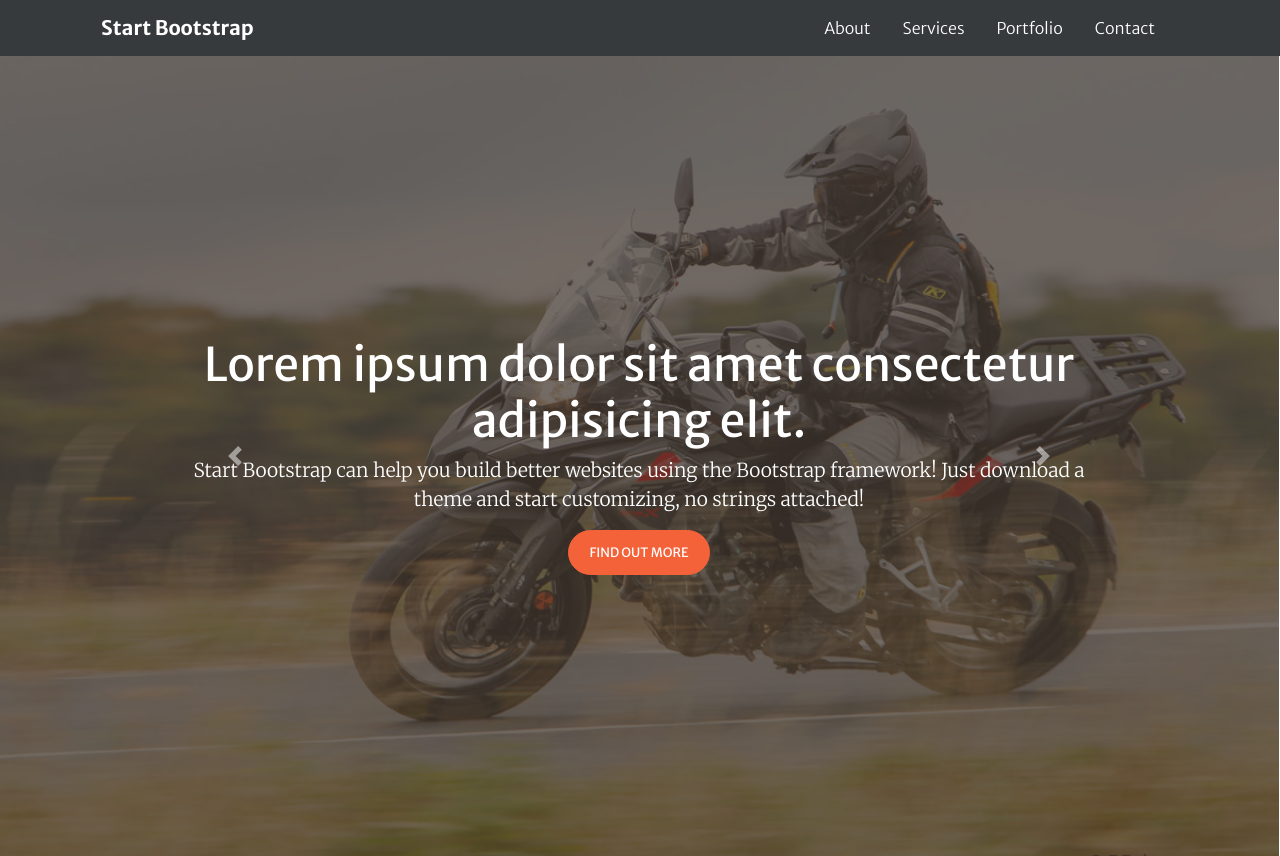
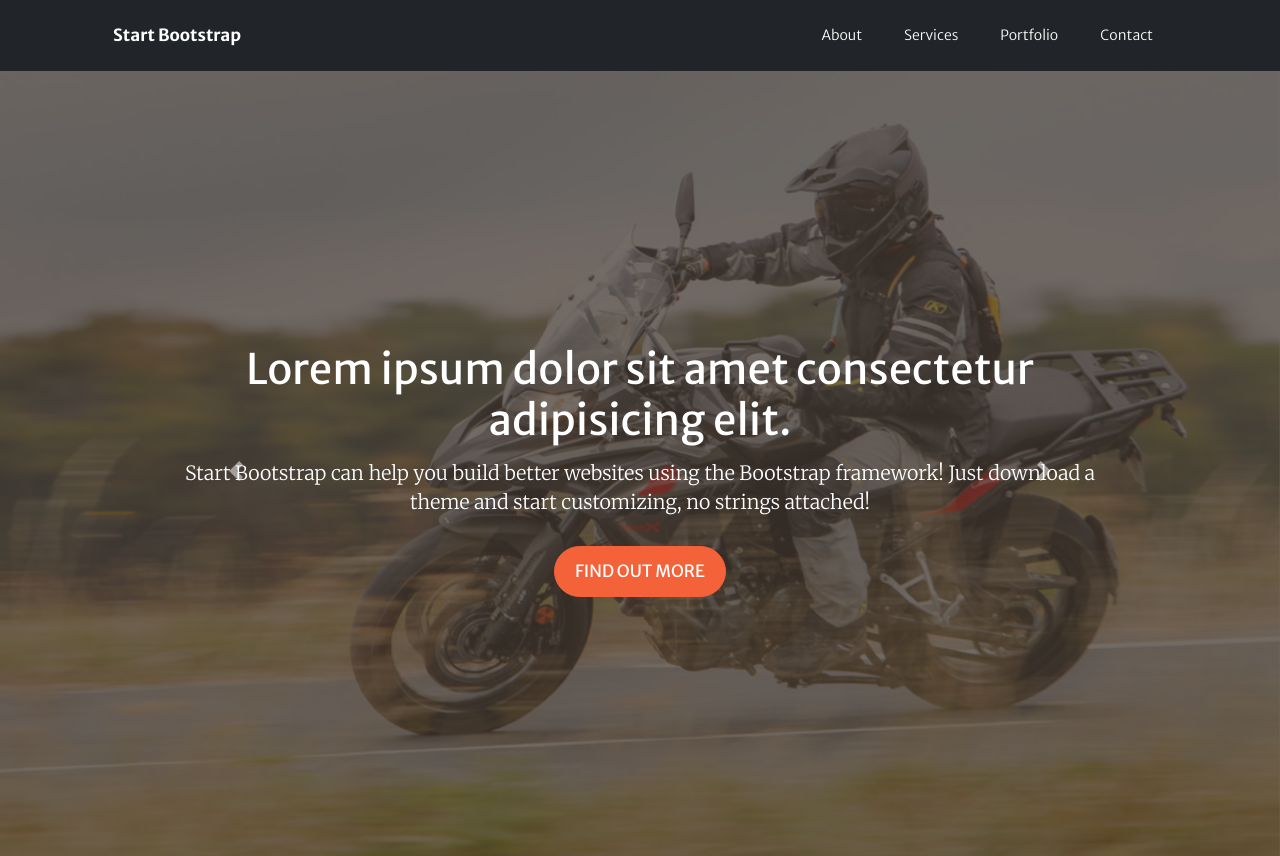
Before and after one commit to amnaatarapper/creative-caroussel, a website: page index.html in a window 1280 px wide. Shown: the top 856 px of the page. Drawn offline with nearby package versions, Linux system fonts and the light colour scheme.

Commit message:
responsive typography

```diff
--- a/index.html
+++ b/index.html
@@ -24,16 +24,16 @@
         </button>
         <div class="collapse navbar-collapse" id="navbarNav">
           <ul class="navbar-nav">
-            <li class="nav-item ml-3">
+            <li class="nav-item ml-2">
               <a class="nav-link" href="#about">About <span class="sr-only">(current)</span></a>
             </li>
-            <li class="nav-item ml-3">
+            <li class="nav-item ml-2">
               <a class="nav-link" href="#services">Services</a>
             </li>
-            <li class="nav-item ml-3">
+            <li class="nav-item ml-2">
               <a class="nav-link" href="#gallery">Portfolio</a>
             </li>
-            <li class="nav-item ml-3">
+            <li class="nav-item ml-2">
               <a class="nav-link" href="#contact">Contact</a>
             </li>
           </ul>
@@ -44,8 +44,8 @@
 
   <!-- HERO -->
   <section class="hero">
-    <div class="container-fluid">
-      <div class="caroussel mx-n3">
+    <div class="container-fluid p-0 m-0">
+      <div class="caroussel">
         <div id="carousel-hero" class="carousel slide" data-ride="carousel">
           <div class="carousel-inner">
             <div class="carousel-item active">
@@ -284,7 +284,11 @@
 
   <!-- FOOTER -->
   <section class="footer">
-    <p>Copyright 2020 - CasbahTech</p>
+    <div class="container py-2">
+      <div class="col-12 text-center">
+        <span>Copyright 2020 - CasbahTech</span>
+      </div>
+    </div>
   </section>
   <!-- SCRIPTS -->
   <script src="https://code.jquery.com/jquery-3.4.1.slim.min.js"
--- a/scss/_mixins.scss
+++ b/scss/_mixins.scss
@@ -1,25 +1,12 @@
-@mixin header-big {
-    font-family: $font-sans;
-    font-weight: 700;
-    font-size: 3.5rem;
-    line-height: 4.1875rem;
+%section {
+    font-size: 1rem;
+    h1 {
+        font-size: 1.5em;
+    }
+    p {
+        font-size: .7em;
+    }
+    a {
+        font-size: .6em;
+    }
 };
-
-@mixin header-medium {
-    font-family: $font-sans;
-    font-weight: 500;
-    font-size: 2rem;
-    line-height: 2.375rem;
-};
-
-@mixin header-small {
-    font-family: $font-sans;
-    font-weight: 400;
-    font-size: 1rem;
-    line-height: 1.5rem;
-};
-
-@mixin separator($color, $width: 6.25rem) {
-    width: $width;
-    border: 0.0625rem solid $color;
-};
--- a/scss/_vars.scss
+++ b/scss/_vars.scss
@@ -32,9 +32,7 @@ $theme-colors: map-merge(
 $font-family-sans-serif:      $font-sans;
 $font-family-base:            $font;
 
-$font-size-base:              1rem;
-$font-size-lg:                $font-size-base * 1.25;
-$font-size-sm:                $font-size-base * .875;
+// $font-size-base:              1rem;
 
 $font-weight-lighter:         lighter;
 $font-weight-normal:          300;
@@ -44,12 +42,8 @@ $font-weight-bolder:          bolder;
 $font-weight-base:            $font-weight-normal;
 
 $line-height-base:            1.5;
-$line-height-lg:              2;
-$line-height-sm:              1.25;
 
-$h1-font-size:                $font-size-base * 2.5;
-$h2-font-size:                $font-size-base * 2;
-$h3-font-size:                $font-size-base * 1.75;
+// $h1-font-size:                $font-size-base * 2.5;
 
 // Components
 // Buttons
@@ -67,5 +61,3 @@ $btn-font-size-sm:            $font-size-base * .6;
 $btn-padding-y-lg:            $btn-padding-y;
 $btn-padding-x-lg:            $btn-padding-x;
 $btn-font-size-lg:            $font-size-base * .8;
-
-// Col
--- a/scss/main.scss
+++ b/scss/main.scss
@@ -8,63 +8,41 @@
 html {
     -webkit-scroll-behavior: smooth;
     scroll-behavior: smooth;
+    font-size: 16px;
+    @include media-breakpoint-up(xs) {
+        font-size: 16px;
+    }
+
+    @include media-breakpoint-up(sm) {
+        font-size: 18px;
+    }
+
+    @include media-breakpoint-up(md) {
+        font-size: 20px;
+    }
+
+    @include media-breakpoint-up(lg) {
+        font-size: 24px;
+    }
+
+    @include media-breakpoint-up(xl) {
+        font-size: 28px;
+    }
 }
 
 body {
     font-family: $font-family-sans-serif;
     line-height: $line-height-base;
-    font-size: $font-size-base;
+    font-size: 1rem;
     color: map-get($theme-colors, "secondary");
 }
 
 h1 {
     font-weight: $font-weight-bolder;
-
-    @include media-breakpoint-up(xs) {
-        font-size: 1.7rem;
-    }
-
-    @include media-breakpoint-up(sm) {
-        font-size: 2rem;
-    }
-
-    @include media-breakpoint-up(md) {
-        font-size: 2.3rem;
-    }
-
-    @include media-breakpoint-up(lg) {
-        font-size: 2.6rem;
-    }
-
-    @include media-breakpoint-up(xl) {
-        font-size: 2.9rem;
-    }
 }
-
 p {
     font-family: $font-family-base;
-
-    @include media-breakpoint-up(xs) {
-        font-size: .6rem;
-    }
-
-    @include media-breakpoint-up(sm) {
-        font-size: .7rem;
-    }
-
-    @include media-breakpoint-up(md) {
-        font-size: .9rem;
-    }
-
-    @include media-breakpoint-up(lg) {
-        font-size: 1rem;
-    }
-
-    @include media-breakpoint-up(xl) {
-        font-size: 1.2rem;
-    }
 }
-
 
 // ----------------------------------------
 // Page Home
@@ -77,12 +55,15 @@ p {
     width: 100%;
     font-family: $font-family-sans-serif;
     z-index: 1500;
-    transition: background-color 1s ease;
-    background-color: transparentize(map-get($theme-colors, "dark"), $amount: .1);
+    transition: background-color .5s ease, padding .8s ease-in, font-size .7s;
+    background-color: map-get($theme-colors, "dark");
+    font-size: .5rem;
+
     .container {
         .navbar {
             .navbar-brand {
                 font-weight: $font-weight-bold;
+                font-size: 1.2em;
                 color: inherit;
 
                 &:hover {
@@ -102,6 +83,7 @@ p {
                 .nav-item {
                     .nav-link {
                         color: inherit;
+                        font-size: 1em;
 
                         &:hover {
                             opacity: .75;
@@ -115,7 +97,7 @@ p {
 
                 @include media-breakpoint-up(md) {
                     position: absolute;
-                    right: 2rem;
+                    right: 2em;
                 }
             }
         }
@@ -125,6 +107,8 @@ p {
 .fixed-top {
     background-color: transparentize(map-get($theme-colors, "dark"), $amount: .05);
     color: map-get($theme-colors, "primary");
+    padding: 0;
+    font-size: .6em;
 }
 
 // Page Home / Hero
@@ -132,6 +116,7 @@ p {
 .hero {
     position: relative;
     height: 100vh;
+    @extend %section;
 
     .container-fluid {
         .caroussel {
@@ -192,6 +177,7 @@ p {
 // -------------------
 .cta {
     background-color: map-get($theme-colors, "primary");
+    @extend %section;
 
     .container {
         h1 {
@@ -217,6 +203,10 @@ p {
 .services {
     color: map-get($theme-colors, "dark");
     overflow: hidden;
+    @extend %section;
+    h1 {
+        font-size: 1.2em;
+    }
 
     &__heading {
         h1 {
@@ -237,39 +227,14 @@ p {
 
     .service__container {
         color: map-get($theme-colors, "dark");
-        font-size: 1rem;
         width: 100%;
-
-        h1 {
-            font-weight: $font-weight-base;
-
-            @include media-breakpoint-up(xs) {
-                font-size: 1rem;
-            }
-
-            @include media-breakpoint-up(sm) {
-                font-size: 1.3rem;
-            }
-
-            @include media-breakpoint-up(md) {
-                font-size: 1.6rem;
-            }
-
-            @include media-breakpoint-up(lg) {
-                font-size: 1.9rem;
-            }
-
-            @include media-breakpoint-up(xl) {
-                font-size: 2.2rem;
-            }
-        }
 
         .icon {
             color: map-get($theme-colors, "primary");
 
             font: {
                 weight: 900;
-                size: 2.5rem;
+                size: 2em;
                 line-height: 64;
             }
         }
@@ -283,6 +248,8 @@ p {
 .gallery {
     background-color: map-get($theme-colors, "dark");
     overflow: hidden;
+    @extend %section;
+
     .container-fluid {
         padding-left: 0;
         padding-right: 0;
@@ -359,6 +326,7 @@ p {
     color: map-get($theme-colors, "dark");
     overflow-x: hidden;
     background-color: lighten(map-get($theme-colors, "dark"), $amount: 80);
+    @extend %section;
 
     .contacts__heading {
         h1 {
@@ -385,39 +353,16 @@ p {
 
 .form {
     background-color: lighten(map-get($theme-colors, "dark"), $amount: 80);
+
+    label {
+        font-size: .7rem;
+    }
 }
 
 
 // Page Home / FOOTER
 // -------------------
 .footer {
-    display: flex;
-    align-items: center;
-    justify-content: center;
-    background-color: #f8f9fa;
-    padding: 1.875rem 0;
-
-    & p {
-        margin: auto 0;
-    }
-
-    @include media-breakpoint-up(xs) {
-        padding: 1rem 0;
-
-        & p {
-            font-size: .6rem;
-        }
-    }
-
-    @include media-breakpoint-up(md) {
-        & p {
-            font-size: .7rem;
-        }
-    }
-
-    @include media-breakpoint-up(lg) {
-        & p {
-            font-size: 1rem;
-        }
-    }
+    background-color: map-get($theme-colors, "dark");
+    font-size: .7rem;
 }
```
Also changed, not shown: bootstrap/scss/bootstrap.css, css/main.css.
